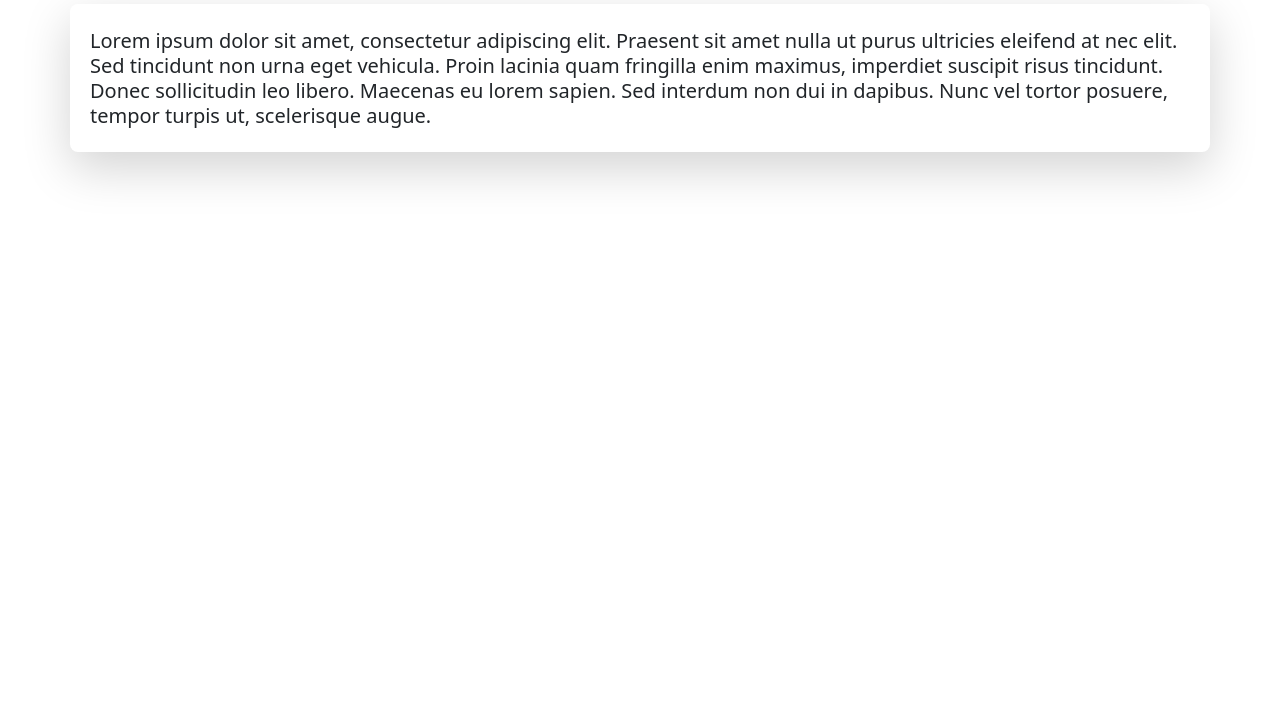
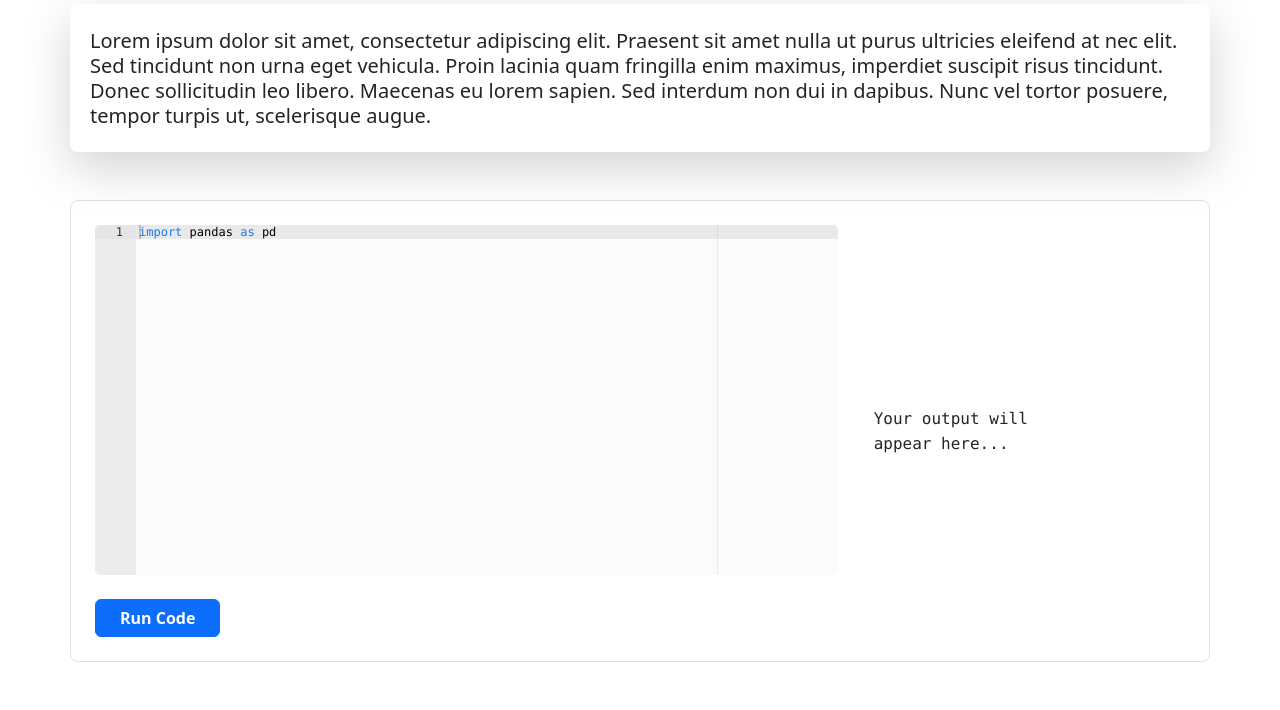
Before and after one commit to nikodyulger/pandas-inspector, a Flask app: page /challenge in a window 1280 px wide. Shown: the part 278-988 px from the top of the page. Before the commit the page ends 459 px from the top, so only its background shows below. Run offline with Flask 3, Linux system fonts and the light colour scheme; some libraries are stand-ins or nearby versions.

Commit message:
added cloud9 editor

```diff
--- a/app/templates/challenge/challenge.html
+++ b/app/templates/challenge/challenge.html
@@ -27,5 +27,29 @@
        </div>
     </div>
 
+    <div class="row my-5 border rounded-3 align-items-center">
+        <div class="col-lg-8 p-2 m-3">
+            <div id="editor" style="height: 350px; border: 2px; border-radius: 5px; padding: 5px;">import pandas as pd</div>
+        </br>
+            <button class="btn btn-primary px-4 me-md-2 fw-bold text-wrap" onclick="runCode()">Run Code</button>
+        </div>
+        <div class="col-lg-2">
+            <div class="output text-start" id="output">
+                <samp id="code-output">Your output will appear here...</samp>
+            </div>
+        </div>
+    </div>
 </div>
+
+<script src="https://cdnjs.cloudflare.com/ajax/libs/ace/1.36.2/ace.js" integrity="sha512-yjhIcftV1KZyd3rLPujicRV6NpFEuCqQaOBBdrey6vFdU1zVkJYgJf9a+15YrOuzzSXYNV2GU4xdQ8Xy9Zj/fA==" crossorigin="anonymous" referrerpolicy="no-referrer"></script>
+
+<script>
+    var editor = ace.edit("editor");
+    editor.setTheme("ace/theme/cloud9_day");
+    editor.session.setMode("ace/mode/python");
+    editor.setOptions({
+        autoScrollEditorIntoView: true,
+        copyWithEmptySelection: true,
+    });
+</script>
 {% endblock %}
```
